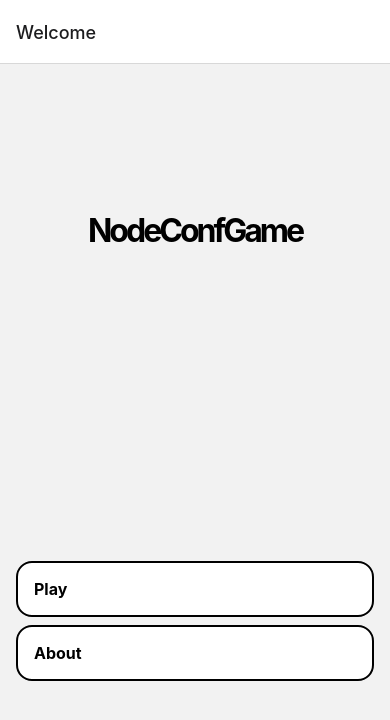
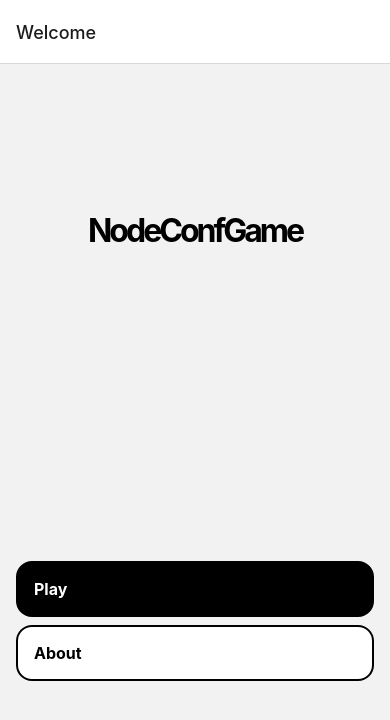
Before and after one commit to nearform/react-native-workshop, a React Native app in the folder step6-bonus/: screen /Welcome in a window 390 px wide. Shown: the top 720 px of the page. Built offline with nearby package versions, Linux system fonts and the light colour scheme.

Commit message:
8: Make the "Play" button primary

```diff
--- a/step6-bonus/components/button.js
+++ b/step6-bonus/components/button.js
@@ -1,12 +1,12 @@
 import { Pressable, StyleSheet, Text } from 'react-native'
 
-export const Button = ({ children, ...pressableProps }) => (
+export const Button = ({ children, primary = false, ...pressableProps }) => (
   <Pressable
-    style={({ pressed }) => [styles.button, pressed && styles.pressed]}
+    style={[styles.button, primary && styles.primary, ({ pressed }) => pressed && styles.pressed]}
     accessibilityRole="button"
     {...pressableProps}
   >
-    <Text style={styles.text}>{children}</Text>
+    <Text style={[styles.text, primary && styles.textPrimary]}>{children}</Text>
   </Pressable>
 )
 
@@ -27,4 +27,10 @@ const styles = StyleSheet.create({
     fontWeight: 'bold',
     color: '#000000'
   },
+  primary: {
+    backgroundColor: '#000000'
+  },
+  textPrimary: {
+    color: '#ffffff'
+  },
 })
--- a/step6-bonus/screens/welcome.js
+++ b/step6-bonus/screens/welcome.js
@@ -5,7 +5,7 @@ export const Welcome = ({ navigation }) => (
   <View style={styles.container}>
     <Text style={styles.title}>NodeConfGame</Text>
     <View style={styles.buttons}>
-      <Button onPress={() => navigation.navigate('Game')}>Play</Button>
+    <Button primary onPress={() => navigation.navigate('Game')}>Play</Button>
       <Button onPress={() => navigation.navigate('About')}>About</Button>
     </View>
   </View>
```
